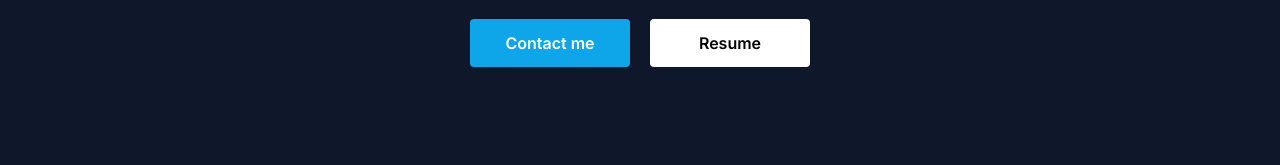
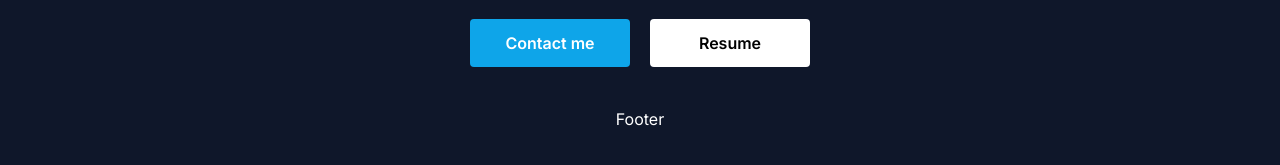
Before and after one commit to HakonHarnes/website, a Next.js app: page / in a window 1280 px wide. Shown: the part 309-474 px from the top of the page. Built offline with nearby package versions, Linux system fonts and the light colour scheme.

Commit message:
feat: add footer

```diff
--- /dev/null
+++ b/app/components/Footer.tsx
@@ -0,0 +1,3 @@
+export default function Footer() {
+  return <div className="flex justify-center pt-10">Footer</div>;
+}
--- a/app/layout.tsx
+++ b/app/layout.tsx
@@ -1,4 +1,5 @@
 import Header from "./components/Header";
+import Footer from "./components/Footer";
 
 import type { Metadata } from "next";
 import { Inter } from "next/font/google";
@@ -22,6 +23,7 @@ export default function RootLayout({
         <div className="max-w-7xl mx-auto px-4 sm:px-6 md:px-8 text-white">
           <Header />
           {children}
+          <Footer />
         </div>
       </body>
     </html>
```
